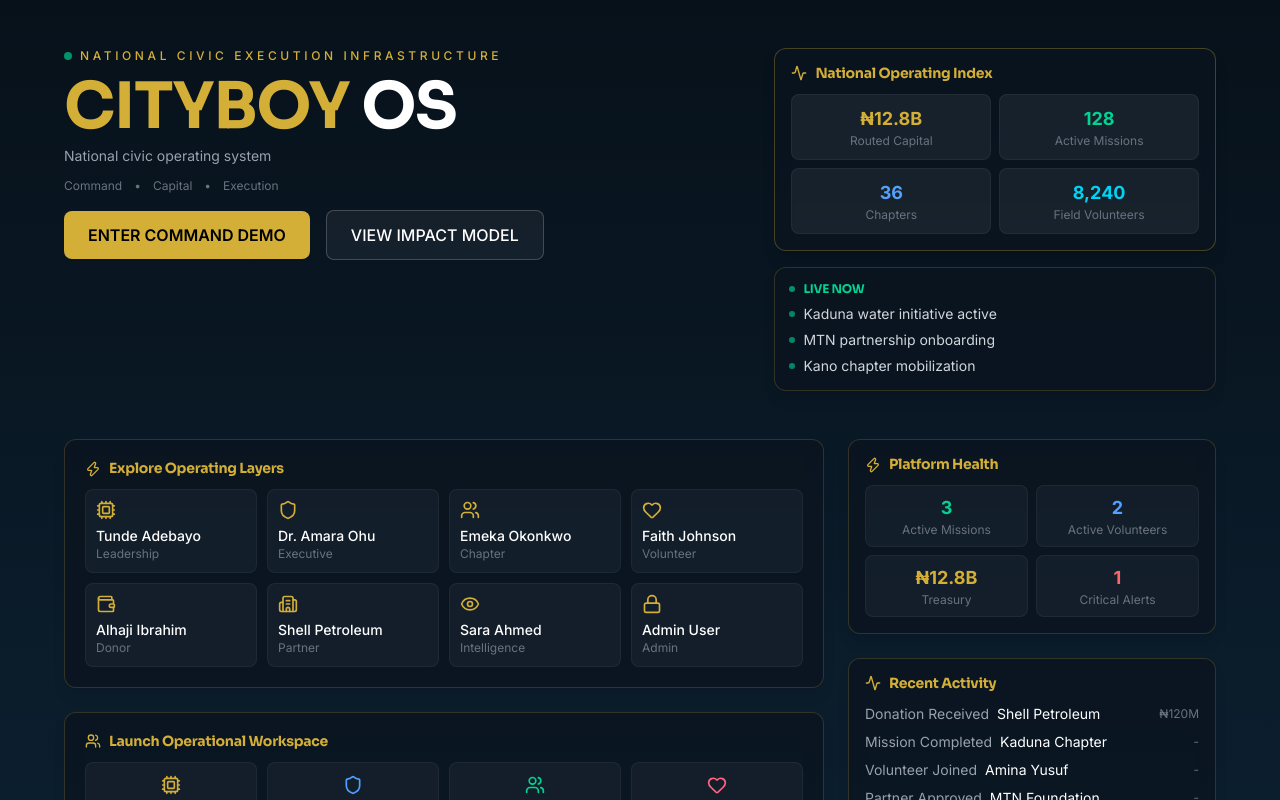
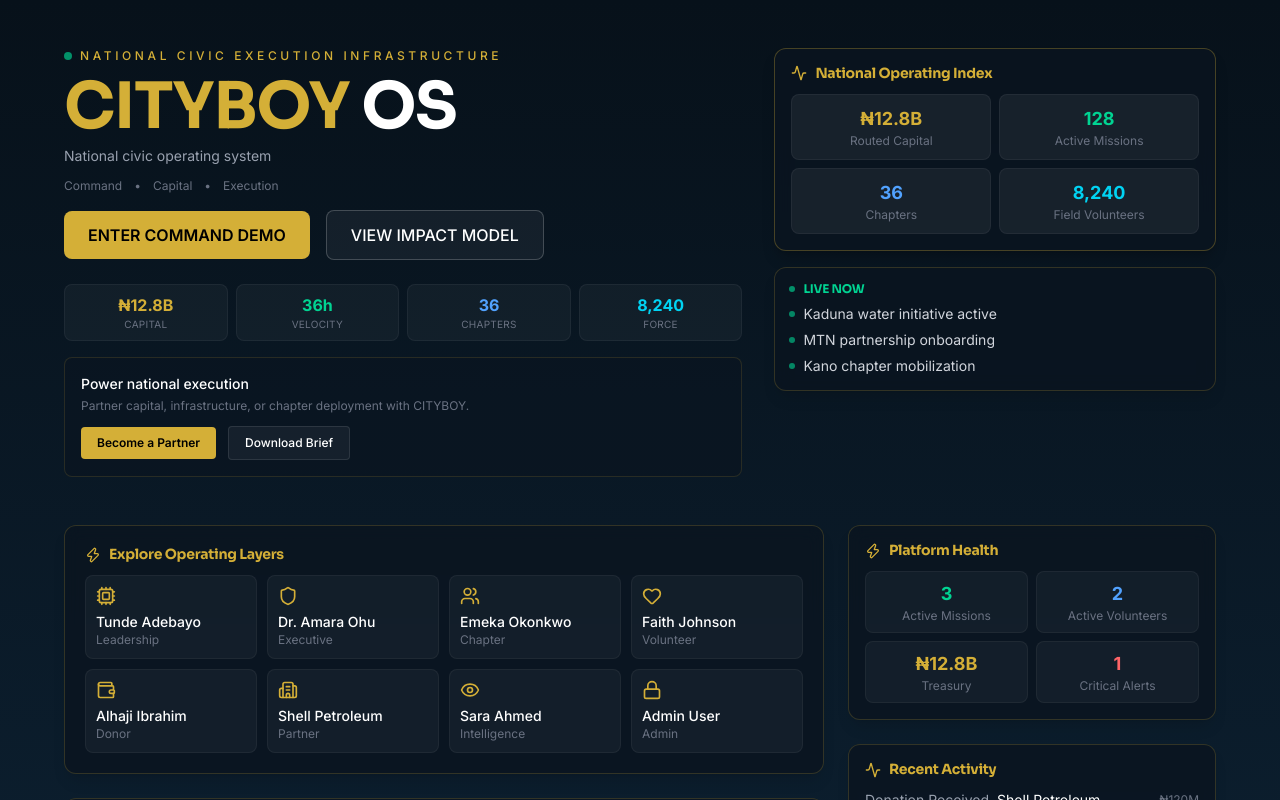
Before and after one commit to klmayua/cityboynew, a React (Vite) app: page /platform in a window 1280 px wide. Shown: the top 800 px of the page. Built offline with nearby package versions, Linux system fonts and the light colour scheme.

Commit message:
Add KPI ribbon + partner conversion card in hero dead space

```diff
--- a/src/pages/platform/PlatformAccessHub.jsx
+++ b/src/pages/platform/PlatformAccessHub.jsx
@@ -143,6 +143,38 @@ export default function PlatformAccessHub() {
                   VIEW IMPACT MODEL
                 </button>
               </div>
+
+              <div className="mt-6 grid grid-cols-4 gap-2">
+                <div className="text-center p-2 rounded-lg bg-white/[0.04] border border-white/5">
+                  <div className="text-base font-bold text-[#D4AF37]">₦12.8B</div>
+                  <div className="text-[10px] text-gray-500 uppercase tracking-wide">Capital</div>
+                </div>
+                <div className="text-center p-2 rounded-lg bg-white/[0.04] border border-white/5">
+                  <div className="text-base font-bold text-emerald-400">36h</div>
+                  <div className="text-[10px] text-gray-500 uppercase tracking-wide">Velocity</div>
+                </div>
+                <div className="text-center p-2 rounded-lg bg-white/[0.04] border border-white/5">
+                  <div className="text-base font-bold text-blue-400">36</div>
+                  <div className="text-[10px] text-gray-500 uppercase tracking-wide">Chapters</div>
+                </div>
+                <div className="text-center p-2 rounded-lg bg-white/[0.04] border border-white/5">
+                  <div className="text-base font-bold text-cyan-400">8,240</div>
+                  <div className="text-[10px] text-gray-500 uppercase tracking-wide">Force</div>
+                </div>
+              </div>
+
+              <div className="mt-4 bg-[#0A1520]/60 rounded-lg p-4 border border-[#D4AF37]/15">
+                <p className="text-sm text-white font-medium mb-1">Power national execution</p>
+                <p className="text-xs text-gray-500 mb-3">Partner capital, infrastructure, or chapter deployment with CITYBOY.</p>
+                <div className="flex items-center gap-3">
+                  <button className="px-4 py-2 bg-[#D4AF37] hover:bg-[#B8962E] text-black text-xs font-semibold rounded transition-all">
+                    Become a Partner
+                  </button>
+                  <button className="px-4 py-2 bg-white/5 hover:bg-white/10 border border-white/10 text-white text-xs font-medium rounded transition-all">
+                    Download Brief
+                  </button>
+                </div>
+              </div>
             </div>
 
             <div className="md:col-span-2">
```
